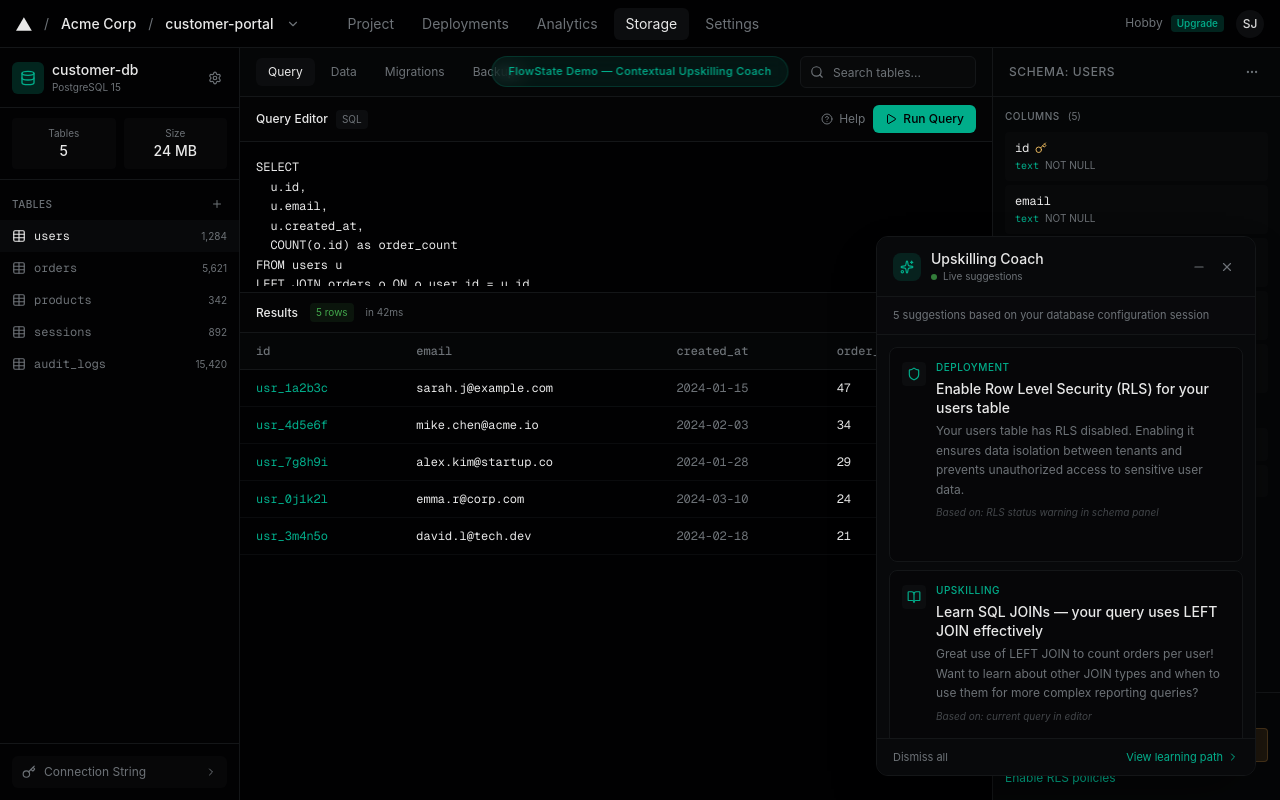
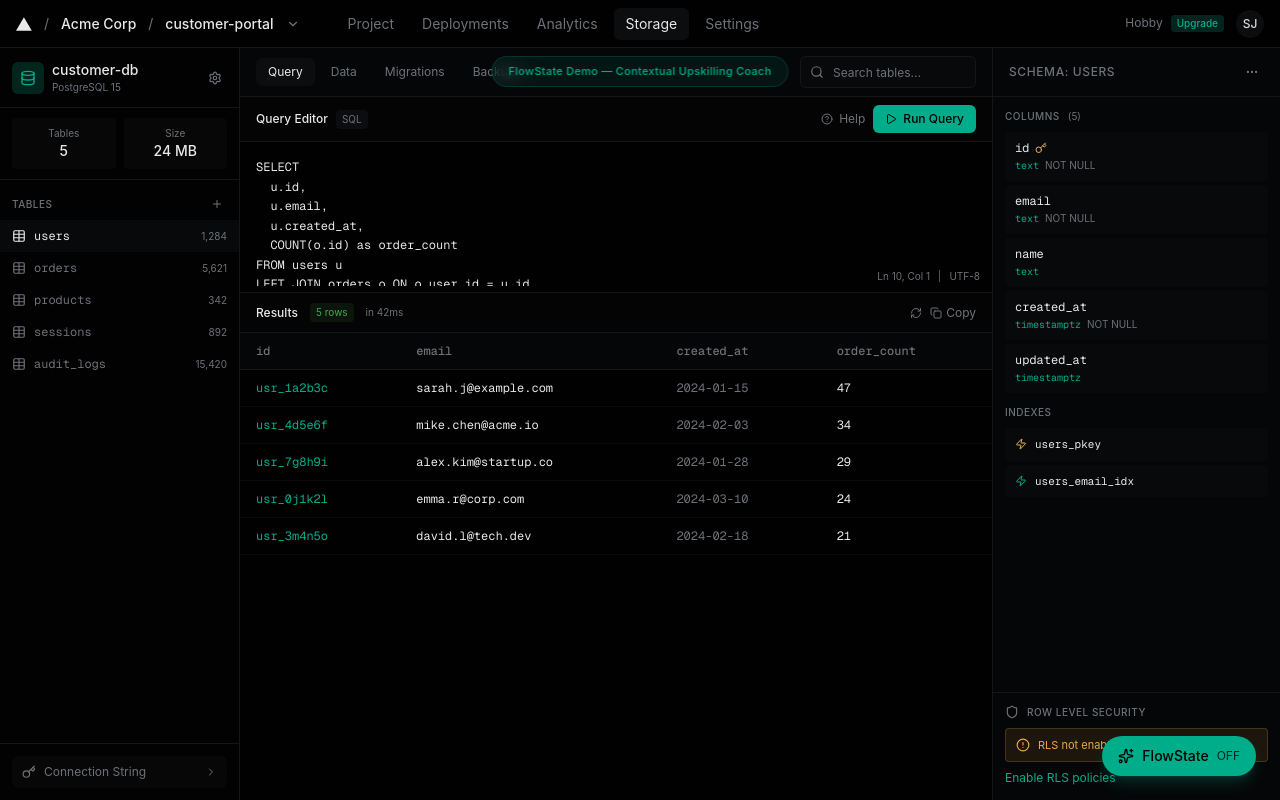
Before and after one commit to kamranali-c/v0-contextual-upskilling-coach-mvp, a Next.js app: page / in a window 1280 px wide. Built offline with nearby package versions, Linux system fonts and the light colour scheme.

Commit message:
feat: default popup closed with toggle and header state update
Add toggle button and FlowState branding to popup header.

```diff
--- a/components/assistant-popup.tsx
+++ b/components/assistant-popup.tsx
@@ -260,7 +260,7 @@ function CoachDetail({
 
 // --- Main popup ---
 export function AssistantPopup() {
-  const [open, setOpen] = useState(true)
+  const [open, setOpen] = useState(false)
   const [minimized, setMinimized] = useState(false)
   const [selectedSuggestion, setSelectedSuggestion] = useState<Suggestion | null>(null)
   const [plan, setPlan] = useState<CoachingPlan | null>(null)
@@ -315,9 +315,11 @@ export function AssistantPopup() {
     return (
       <button
         onClick={() => setOpen(true)}
-        className="fixed bottom-6 right-6 z-50 w-12 h-12 rounded-full bg-accent text-accent-foreground flex items-center justify-center shadow-lg shadow-accent/20 hover:scale-105 transition-transform"
+        className="fixed bottom-6 right-6 z-50 flex items-center gap-2 px-4 py-2.5 rounded-full bg-accent text-accent-foreground shadow-lg shadow-accent/20 hover:scale-105 transition-transform"
       >
-        <Sparkles className="w-5 h-5" />
+        <Sparkles className="w-4 h-4" />
+        <span className="text-sm font-medium">FlowState</span>
+        <span className="text-xs opacity-80">OFF</span>
       </button>
     )
   }
@@ -336,14 +338,16 @@ export function AssistantPopup() {
           <Sparkles className="w-3.5 h-3.5 text-accent" />
         </div>
         <div className="flex-1 min-w-0">
-          <h3 className="text-sm font-medium text-foreground">Upskilling Coach</h3>
+          <div className="flex items-center gap-2">
+            <h3 className="text-sm font-medium text-foreground">FlowState</h3>
+            <span className="px-1.5 py-0.5 rounded text-[9px] font-semibold uppercase tracking-wider bg-success/20 text-success">
+              ON
+            </span>
+          </div>
           {!minimized && (
-            <div className="flex items-center gap-1.5">
-              <span className="w-1.5 h-1.5 rounded-full bg-success animate-pulse" />
-              <span className="text-[10px] text-muted-foreground">
-                Live suggestions
-              </span>
-            </div>
+            <span className="text-[10px] text-muted-foreground">
+              Upskilling Coach — Live suggestions
+            </span>
           )}
         </div>
         <div className="flex items-center gap-1">
```
